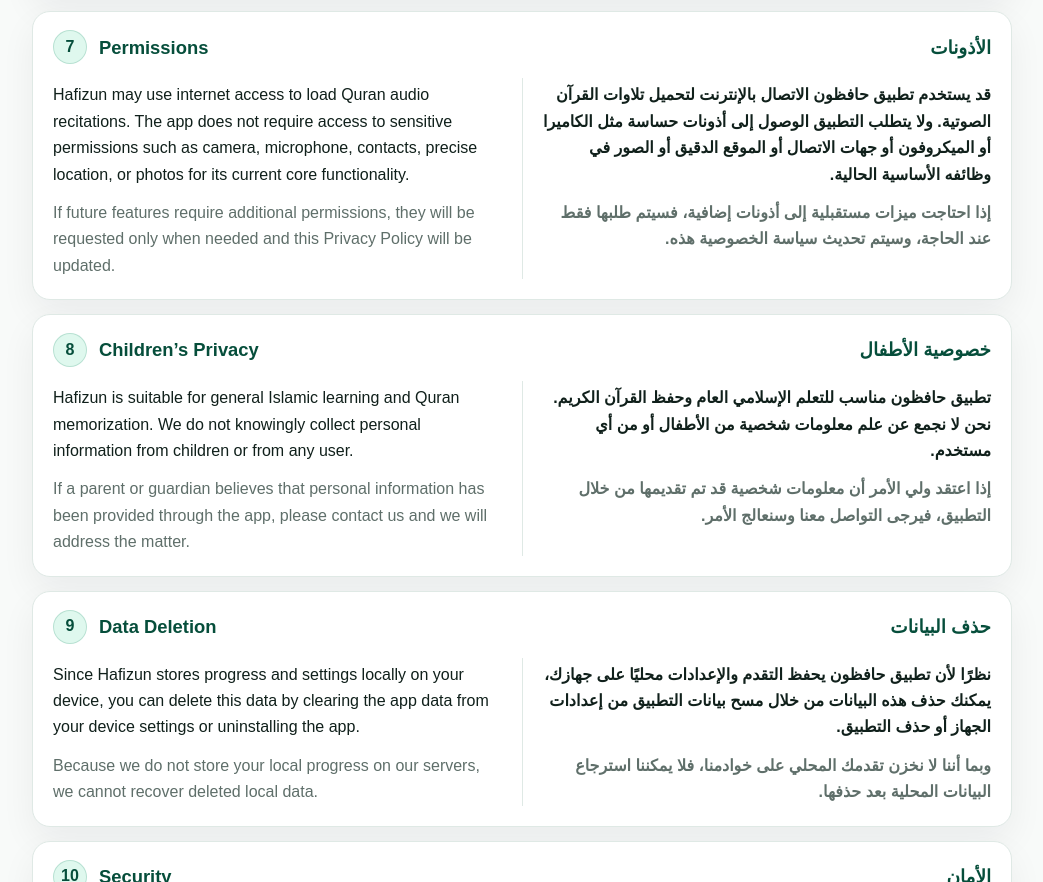
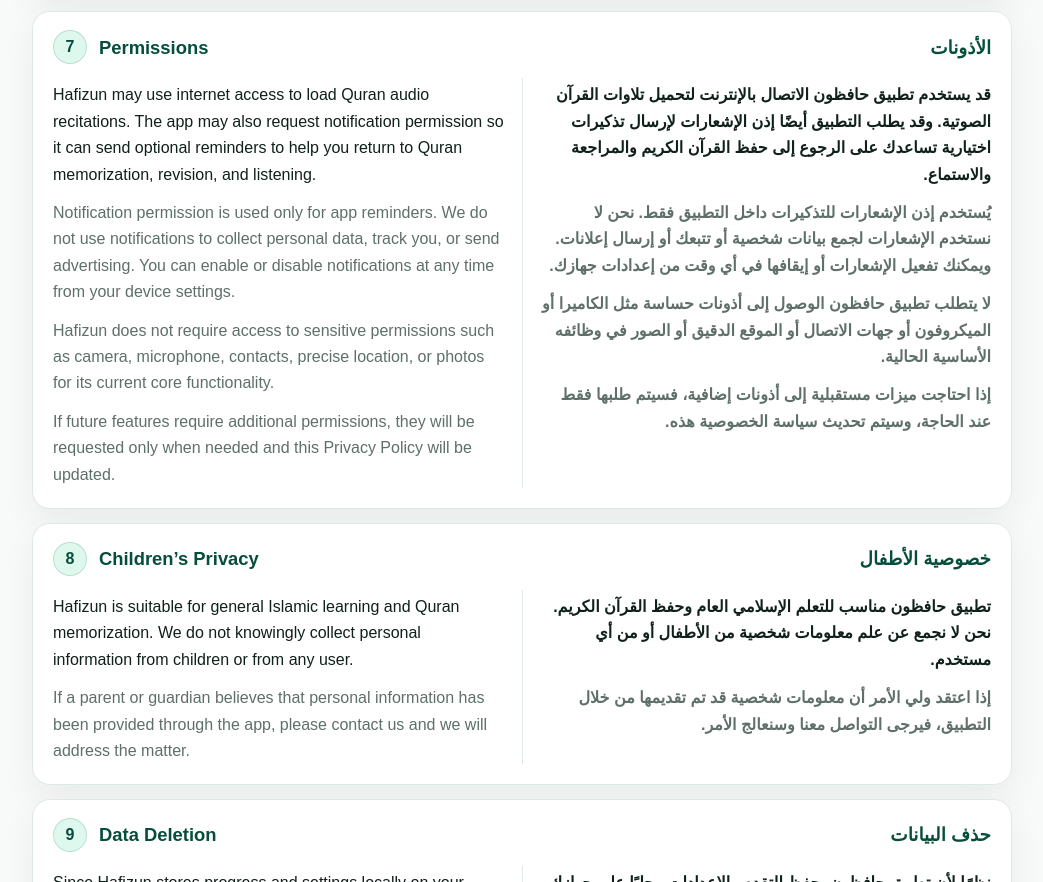
Before and after one commit to tawheedtech/hafizun-privacy-policy, a plain HTML site: page index.html in a window 1280 px wide. Shown: the part 2034-2916 px from the top of the page, without its empty margins (118-1161 px from the left). Drawn offline with Linux system fonts and the light colour scheme.

Commit message:
Update index.html

```diff
--- a/index.html
+++ b/index.html
@@ -537,9 +537,18 @@
   <div class="content-grid">
     <div>
       <p>
-            Hafizun may use internet access to load Quran audio recitations. The app does not require access
-            to sensitive permissions such as camera, microphone, contacts, precise location, or photos for its
-            current core functionality.
+        Hafizun may use internet access to load Quran audio recitations. The app may also request
+        notification permission so it can send optional reminders to help you return to Quran memorization,
+        revision, and listening.
+      </p>
+      <p class="muted">
+        Notification permission is used only for app reminders. We do not use notifications to collect
+        personal data, track you, or send advertising. You can enable or disable notifications at any time
+        from your device settings.
+      </p>
+      <p class="muted">
+        Hafizun does not require access to sensitive permissions such as camera, microphone, contacts,
+        precise location, or photos for its current core functionality.
       </p>
       <p class="muted">
         If future features require additional permissions, they will be requested only when needed and this
@@ -548,9 +557,16 @@
     </div>
     <div class="arabic">
       <p>
-            قد يستخدم تطبيق حافظون الاتصال بالإنترنت لتحميل تلاوات القرآن الصوتية. ولا يتطلب التطبيق الوصول
-            إلى أذونات حساسة مثل الكاميرا أو الميكروفون أو جهات الاتصال أو الموقع الدقيق أو الصور في وظائفه
-            الأساسية الحالية.
+        قد يستخدم تطبيق حافظون الاتصال بالإنترنت لتحميل تلاوات القرآن الصوتية. وقد يطلب التطبيق أيضًا
+        إذن الإشعارات لإرسال تذكيرات اختيارية تساعدك على الرجوع إلى حفظ القرآن الكريم والمراجعة والاستماع.
+      </p>
+      <p class="muted">
+        يُستخدم إذن الإشعارات للتذكيرات داخل التطبيق فقط. نحن لا نستخدم الإشعارات لجمع بيانات شخصية
+        أو تتبعك أو إرسال إعلانات. ويمكنك تفعيل الإشعارات أو إيقافها في أي وقت من إعدادات جهازك.
+      </p>
+      <p class="muted">
+        لا يتطلب تطبيق حافظون الوصول إلى أذونات حساسة مثل الكاميرا أو الميكروفون أو جهات الاتصال
+        أو الموقع الدقيق أو الصور في وظائفه الأساسية الحالية.
       </p>
       <p class="muted">
         إذا احتاجت ميزات مستقبلية إلى أذونات إضافية، فسيتم طلبها فقط عند الحاجة،
```
Lines whose indentation alone changed are shown as unchanged.
